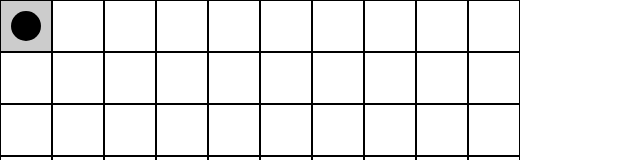
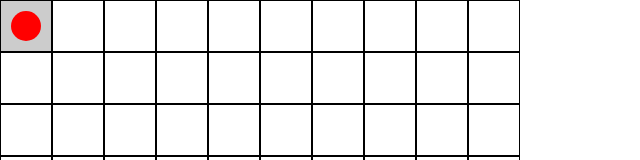
Before and after one commit to bryanmccarthy/battleship, a React (Create React App) app: page / in a window 1280 px wide. Both pictures are taken after a click on the element 26 px from the left and 26 px from the top of the page. Shown: the top 160 px of the page, without its empty margins (0-640 px from the left). Built offline with nearby package versions, Linux system fonts and the light colour scheme; the HTML template or start-up script is replaced by a standard one.

Commit message:
handle hits

```diff
--- a/src/App.css
+++ b/src/App.css
@@ -26,9 +26,16 @@
   }
 }
 
-.Filled {
-  background-color: #000;
+.Miss {
+  background-color: #ccc;
   border-radius: 50%;
   width: 30px;
   height: 30px;
 }
+
+.Hit {
+  background-color: #ff0000;
+  border-radius: 50%;
+  width: 30px;
+  height: 30px;
+}
--- a/src/App.tsx
+++ b/src/App.tsx
@@ -1,5 +1,12 @@
 import './App.css';
 import { useState } from 'react';
+
+interface Ship {
+  name: string;
+  coords: [number, number][];
+  hits: number;
+  sunk: boolean;
+}
 
 const initialBoard = [
   [0, 0, 0, 0, 0, 0, 0, 0, 0, 0],
@@ -12,14 +19,60 @@ const initialBoard = [
   [0, 0, 0, 0, 0, 0, 0, 0, 0, 0],
   [0, 0, 0, 0, 0, 0, 0, 0, 0, 0],
   [0, 0, 0, 0, 0, 0, 0, 0, 0, 0]
-]
+];
+
+const enemyShips: Ship[] = [
+  {
+    name: 'Carrier',
+    coords: [[0, 0], [0, 1], [0, 2], [0, 3], [0, 4]],
+    hits: 0,
+    sunk: false
+  },
+  {
+    name: 'Battleship',
+    coords: [[1, 0], [1, 1], [1, 2], [1, 3]],
+    hits: 0,
+    sunk: false
+  },
+  {
+    name: 'Cruiser',
+    coords: [[2, 0], [2, 1], [2, 2]],
+    hits: 0,
+    sunk: false
+  },
+  {
+    name: 'Submarine',
+    coords: [[3, 0], [3, 1], [3, 2]],
+    hits: 0,
+    sunk: false
+  },
+  {
+    name: 'Destroyer',
+    coords: [[4, 0], [4, 1]],
+    hits: 0,
+    sunk: false
+  }
+];
 
 function Board() {
   const [board, setBoard] = useState(initialBoard);
 
+  function checkForHit(rowIdx: number, colIdx: number) {
+    let hit = false;
+    enemyShips.forEach(ship => {
+      ship.coords.forEach(coord => {
+        if (coord[0] === rowIdx && coord[1] === colIdx) {
+          hit = true;
+        }
+      })
+    })
+    return hit;
+  }
+
   function handleCellClick(rowIdx: number, colIdx: number) {
     const newBoard = [...board];
-    newBoard[rowIdx][colIdx] = 1;
+    const hit = checkForHit(rowIdx, colIdx);
+    hit ? newBoard[rowIdx][colIdx] = 2 : newBoard[rowIdx][colIdx] = 1;
     setBoard(newBoard);
   }
 
@@ -31,7 +84,21 @@ function Board() {
             {
               row.map((cell, colIdx) => (
                 <div className="Cell" key={colIdx} onClick={() => handleCellClick(rowIdx, colIdx)}>
-                  { cell === 0 ? <div className="Empty"></div> : <div className="Filled"></div>}
+                  {
+                    cell === 0 ?
+                      <div className="Empty">
+                      </div>
+                    :
+                      <div className="Filled">
+                        {
+                          cell === 1 ?
+                            <div className="Miss">
+                            </div>
+                          :
+                            <div className="Hit">
+                            </div>
+                        }
+                      </div>}
                 </div>
               ))
             }
```
